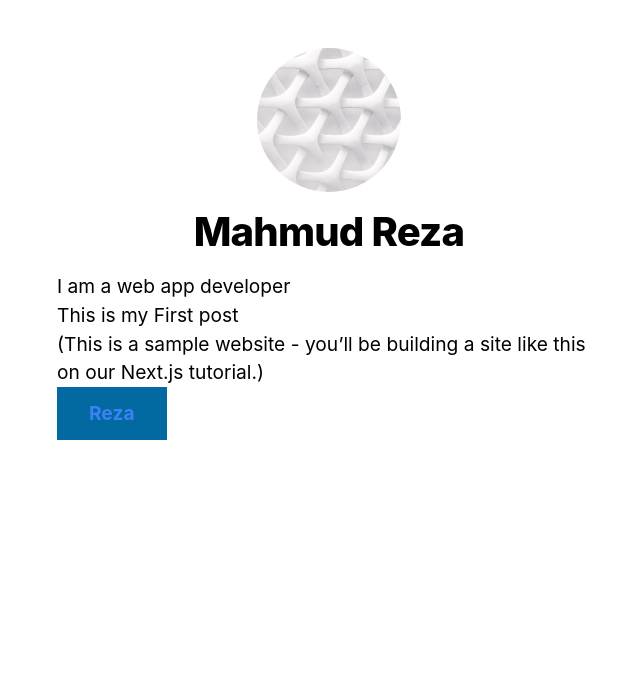
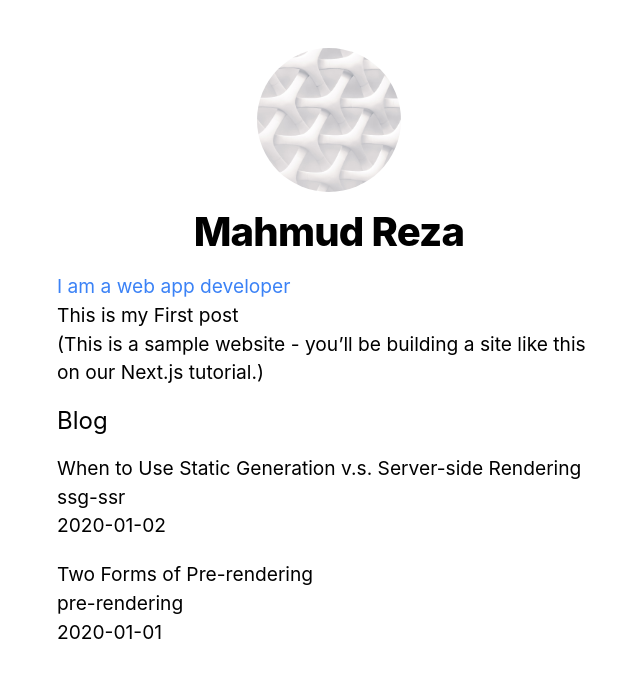
Before and after one commit to rezagitcode/Nextjs-learn, a Next.js app: page / in a window 1280 px wide. Shown: the top 678 px of the page, without its empty margins (311-951 px from the left). Built offline with nearby package versions, Linux system fonts and the light colour scheme.

Commit message:
modified index.js

```diff
--- a/components/layout.js
+++ b/components/layout.js
@@ -31,7 +31,7 @@
             <Image
               priority
               src="/images/profile.jpg"
-              className={utilStyles.borderCircle}
+              className={`${utilStyles.borderCircle} `}
               height={144}
               width={144}
               alt=""
--- a/pages/Reza.js
+++ /dev/null
@@ -1,11 +0,0 @@
-import Head from "next/head";
-export default function Reza() {
-  return (
-    <>
-      <Head>
-        <title>Reza</title>
-      </Head>
-      <h1 className="text-green-400 border-2 border-indigo-500">This is Reza</h1>
-    </>
-  );
-}
--- a/pages/index.js
+++ b/pages/index.js
@@ -2,14 +2,24 @@
 import Layout, { siteTitle } from "../components/layout";
 import utilStyles from "../styles/utils.module.css";
 import Link from "next/link";
-export default function Home() {
+import { getSortedPostsData } from "../lib/post";
+
+export async function getStaticProps() {
+  const allPostsData = getSortedPostsData();
+  return {
+    props: {
+      allPostsData,
+    },
+  };
+}
+export default function Home({allPostsData}) {
   return (
     <Layout home>
       <Head>
         <title>{siteTitle}</title>
       </Head>
       <section className={utilStyles.headingMd}>
-        <p className="">I am a web app developer</p>
+        <p className="text-blue-500">I am a web app developer</p>
         <Link href="/posts/first-post">
           <h1>This is my First post</h1>
         </Link>
@@ -17,9 +27,20 @@
           (This is a sample website - you’ll be building a site like this on{" "}
           <a href="https://nextjs.org/learn">our Next.js tutorial</a>.)
         </p>
-        <button className="bg-sky-700 px-4 py-2 text-blue-500 hover:bg-sky-800 sm:px-8 sm:py-3">
-          Reza
-        </button>
+      </section>
+      <section className={`${utilStyles.headingMd} ${utilStyles.padding1px}`}>
+        <h2 className={utilStyles.headingLg}>Blog</h2>
+        <ul className={utilStyles.list}>
+          {allPostsData.map(({ id, date, title }) => (
+            <li className={utilStyles.listItem} key={id}>
+              {title}
+              <br />
+              {id}
+              <br />
+              {date}
+            </li>
+          ))}
+        </ul>
       </section>
     </Layout>
   );
```
Also changed, not shown: lib/post.js (+6 -6 lines).
